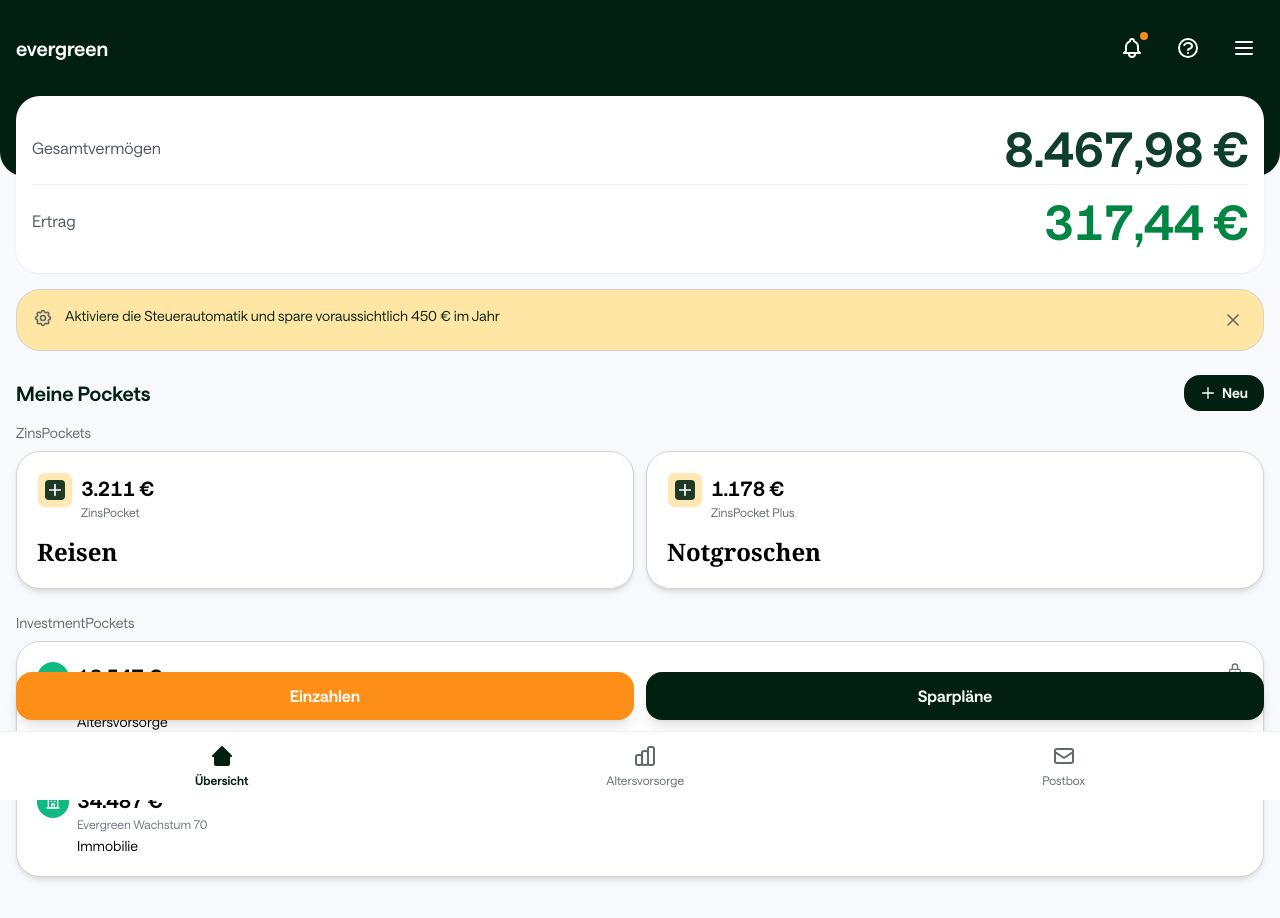
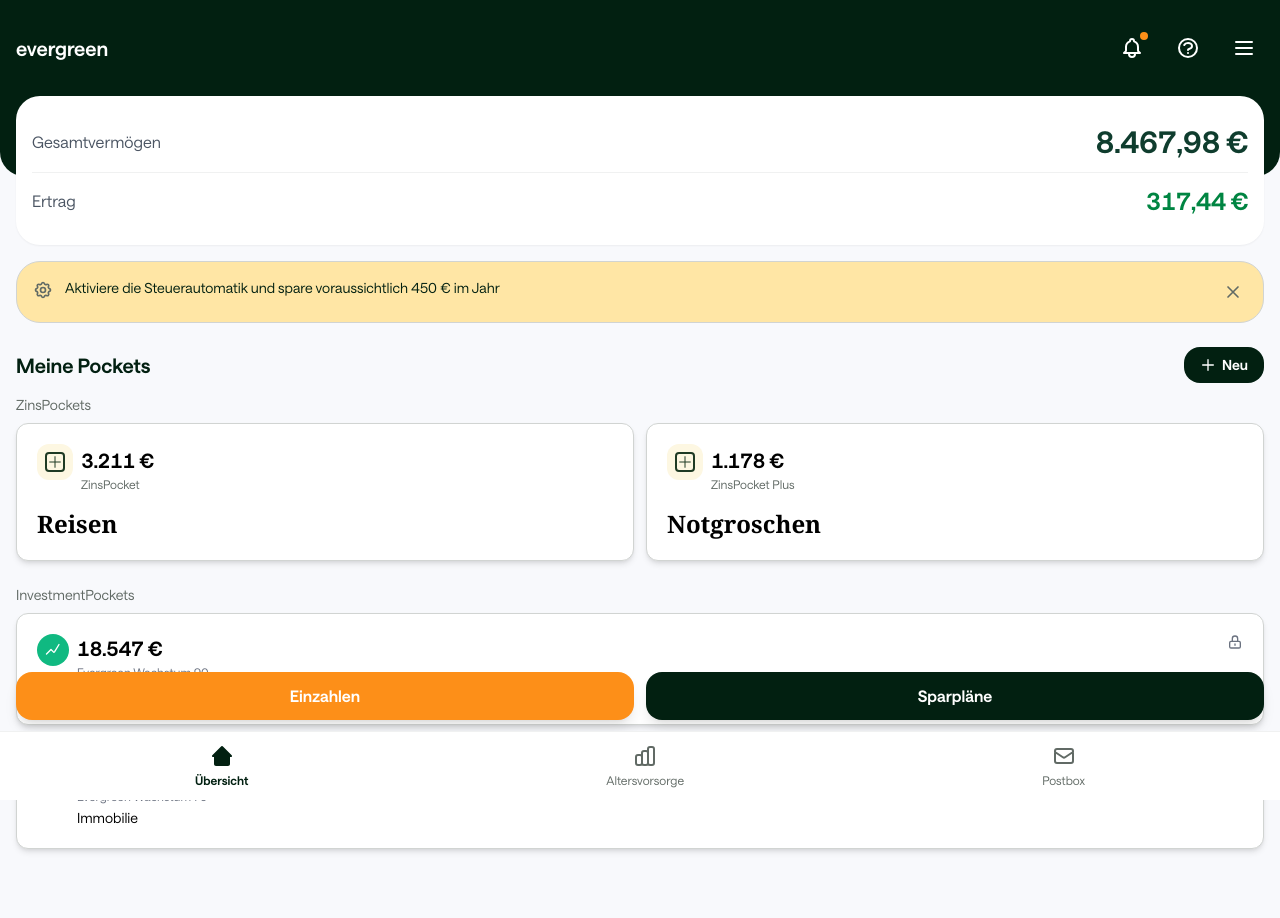
Before and after one commit to ivenkurz/kindersparplan, a Next.js app: page /Dashboard in a window 1280 px wide. Shown: the top 918 px of the page. Built offline with nearby package versions, Linux system fonts and the light colour scheme.

Commit message:
style: Vermögens-Zahlen kleiner, Pocket radius 12px, ZinsPocket-Icon wie Bild

```diff
--- a/app/Dashboard/page.tsx
+++ b/app/Dashboard/page.tsx
@@ -73,11 +73,11 @@
           <div className="rounded-ds-lg bg-ds-neutral-0 shadow-sm p-4">
             <div className="flex justify-between items-center py-3 border-b border-ds-neutral-10">
               <span className="text-base font-medium text-gray-600">Gesamtvermögen</span>
-              <span className="text-4xl md:text-5xl font-bold text-evergreen-dark leading-tight tracking-tight tabular-nums">{formatCurrency(8467.98)}</span>
+              <span className="text-2xl md:text-3xl font-bold text-evergreen-dark leading-tight tracking-tight tabular-nums">{formatCurrency(8467.98)}</span>
             </div>
             <div className="flex justify-between items-center py-3">
               <span className="text-base font-medium text-gray-600">Ertrag</span>
-              <span className="text-4xl md:text-5xl font-bold text-ds-seagreen leading-tight tracking-tight tabular-nums">{formatCurrency(317.44)}</span>
+              <span className="text-xl md:text-2xl font-bold text-ds-seagreen leading-tight tracking-tight tabular-nums">{formatCurrency(317.44)}</span>
             </div>
           </div>
         </section>
--- a/components/PocketCard.tsx
+++ b/components/PocketCard.tsx
@@ -28,12 +28,13 @@
 }: PocketCardProps) {
   if (variant === "zins") {
     return (
-      <div className="rounded-ds-lg border border-ds-neutral-20 bg-ds-neutral-0 p-5 shadow-md hover:shadow-lg transition-shadow font-saans">
+      <div className="rounded-xl border border-ds-neutral-20 bg-ds-neutral-0 p-5 shadow-md hover:shadow-lg transition-shadow font-saans">
         {/* Top section: Icon links, Betrag + ZinsPocket rechts, horizontal */}
         <div className="flex items-start gap-2">
-          <div className="w-9 h-9 rounded-lg bg-zins-pocket-bg flex items-center justify-center shrink-0 border border-white/80">
-            <div className="w-5 h-5 rounded bg-pocket-dark flex items-center justify-center">
-              <Icon name="plus" size="sm" className="text-ds-neutral-0 w-3 h-3" strokeWidth={2.5} />
+          {/* ZinsPocket-Icon: cream Squircle, dunkles umrandetes Quadrat, dunkles Plus */}
+          <div className="w-9 h-9 rounded-xl bg-zins-pocket-cream flex items-center justify-center shrink-0">
+            <div className="w-5 h-5 rounded border-2 border-pocket-dark flex items-center justify-center">
+              <Icon name="plus" size="sm" className="text-pocket-dark w-2.5 h-2.5" strokeWidth={1.5} />
             </div>
           </div>
           <div className="flex-1 min-w-0 pt-0.5">
@@ -48,7 +49,7 @@
   }
 
   return (
-    <div className="rounded-ds-lg border border-ds-neutral-20 bg-ds-neutral-0 p-5 shadow-md hover:shadow-lg transition-shadow flex items-start gap-2 font-saans">
+    <div className="rounded-xl border border-ds-neutral-20 bg-ds-neutral-0 p-5 shadow-md hover:shadow-lg transition-shadow flex items-start gap-2 font-saans">
       <div className="w-8 h-8 rounded-full bg-pocket-green flex items-center justify-center shrink-0">
         <Icon
           name={investmentIcon}
--- a/tailwind.config.ts
+++ b/tailwind.config.ts
@@ -47,6 +47,7 @@
         // Pocket-Cards – exakte Figma-Hex-Werte (extend only)
         "pocket-yellow": "#FCD34D",
         "zins-pocket-bg": "#FEE8B6",
+        "zins-pocket-cream": "#FDF7E2",
         "pocket-green": "#10B981",
         "pocket-accent": "#F97316",
         "pocket-dark": "#1E3A24",
```
